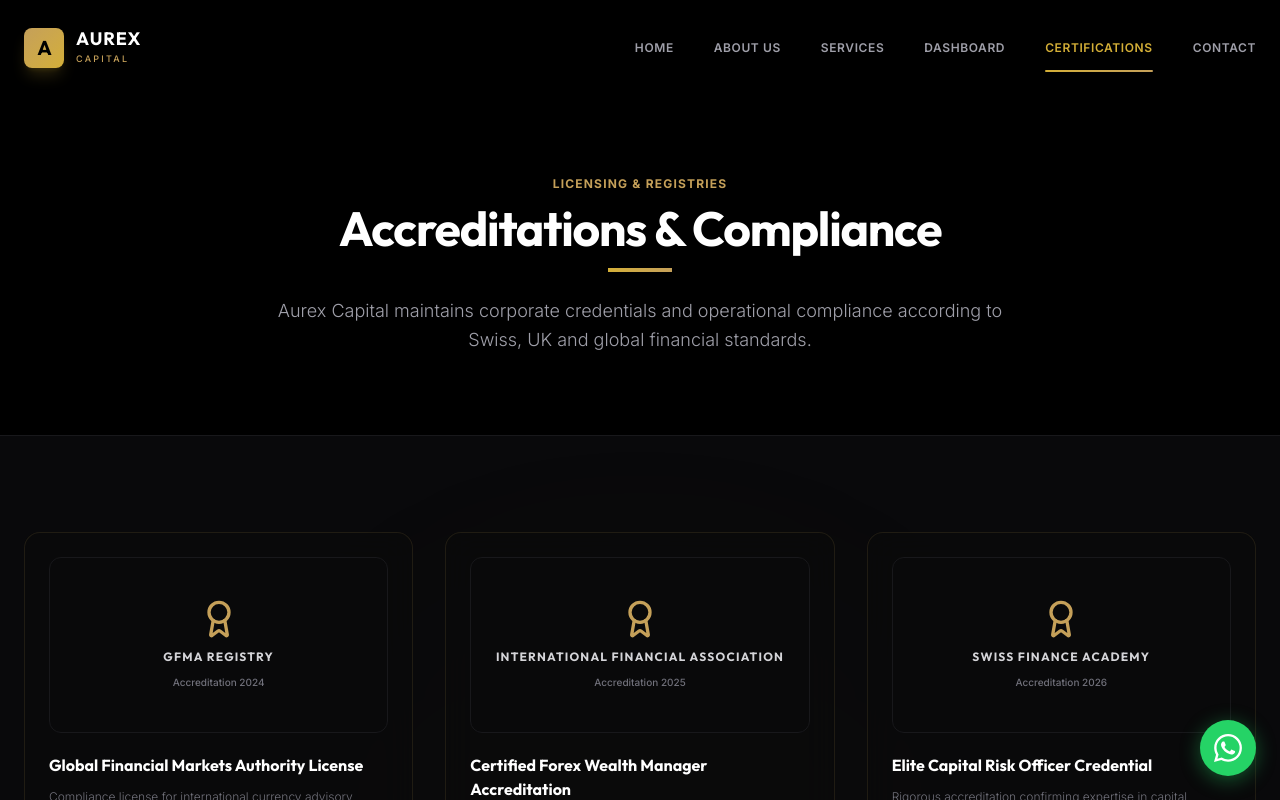
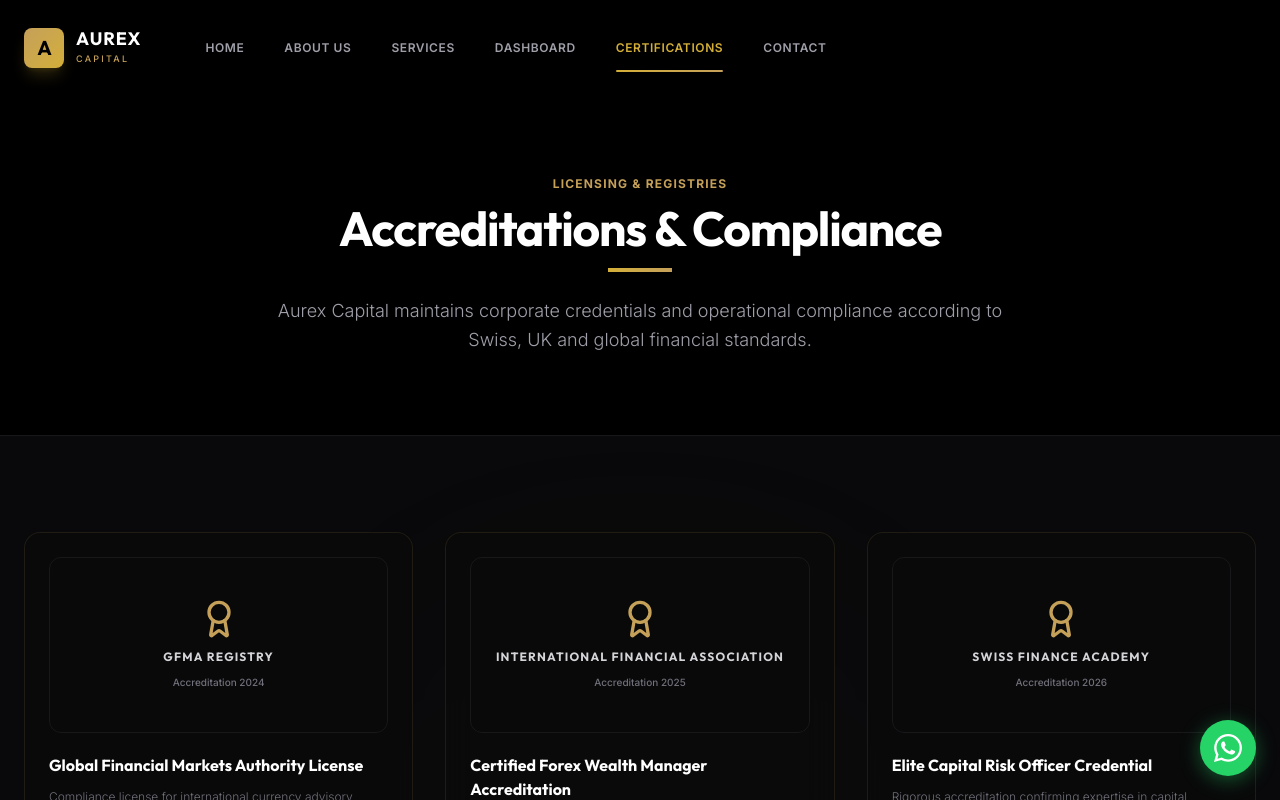
Before and after one commit to faisal27-hub/Trading-Agency, a React (Vite) app in the folder frontend/: page /certifications in a window 1280 px wide. Shown: the top 800 px of the page. Built offline with nearby package versions, Linux system fonts and the light colour scheme.

Commit message:
Reposition navigation links immediately after logo in navbar and change hero CTA button to Schedule a Consultation

```diff
--- a/frontend/src/layouts/Navbar.tsx
+++ b/frontend/src/layouts/Navbar.tsx
@@ -38,6 +38,8 @@
       }`}
     >
       <div className="max-w-7xl mx-auto px-6 flex items-center justify-between h-12">
+        {/* Left Side: Brand Logo & Desktop Nav Items */}
+        <div className="flex items-center gap-16 h-full">
           {/* Brand Logo */}
           <Link to="/" className="flex items-center gap-3 group h-full">
             <div className="w-10 h-10 rounded-lg bg-gradient-to-br from-gold-premium to-gold flex items-center justify-center shadow-lg shadow-gold/20 transform group-hover:scale-105 transition-transform duration-300">
@@ -71,6 +73,7 @@
                 )}
               </NavLink>
             ))}
+          </div>
         </div>
 
         {/* Mobile Menu Button */}
--- a/frontend/src/pages/Home/index.tsx
+++ b/frontend/src/pages/Home/index.tsx
@@ -66,7 +66,7 @@
                 className="flex items-center gap-2.5 px-7 py-4 rounded-full bg-gradient-to-r from-gold-premium via-gold to-gold-dark hover:from-gold hover:to-gold-premium text-black font-bold uppercase tracking-wider text-xs shadow-xl shadow-gold/15 hover:shadow-gold/30 transform hover:-translate-y-0.5 transition-all duration-300 cursor-pointer"
               >
                 <Mail className="w-4 h-4" />
-                Contact Strategy Desk
+                Schedule a Consultation
                 <ArrowRight className="w-4 h-4" />
               </Link>
               <Link
```
Lines whose indentation alone changed are shown as unchanged.
